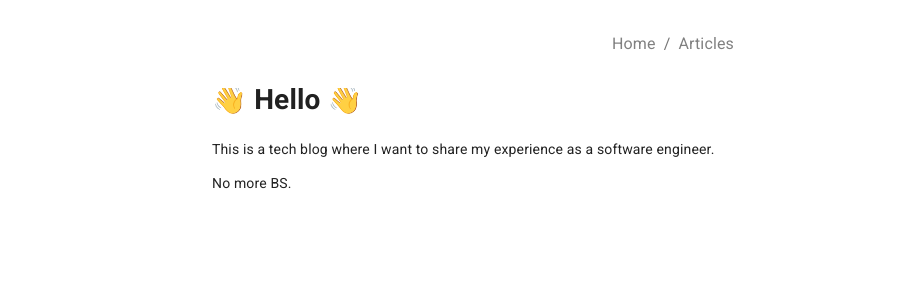
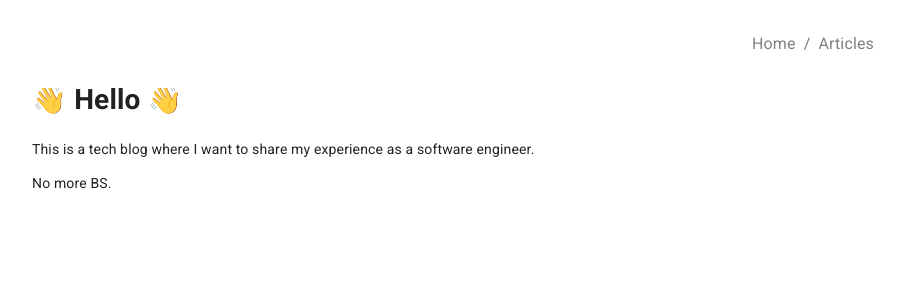
Before and after one commit to jeddl/NextJS-Static-Blog, a Next.js app: page / in a window 1280 px wide. Shown: the top 300 px of the page, without its empty margins (152-1056 px from the left). Built offline with nearby package versions, Linux system fonts and the light colour scheme.

Commit message:
Adjust Container Width

```diff
--- a/src/components/Navbar.tsx
+++ b/src/components/Navbar.tsx
@@ -18,7 +18,7 @@ const Navbar: React.FunctionComponent<Props> = ({ title = "MetaJeDD" }) => {
 			<header>
 				<Box
 					marginTop="2rem"
-					marginLeft="25rem"
+					marginLeft="45rem"
 					marginBottom="2rem"
 					marginRight="5rem"
 				>
--- a/src/components/TopLevelContainer.tsx
+++ b/src/components/TopLevelContainer.tsx
@@ -14,7 +14,7 @@ const TopLevelContainer: React.FunctionComponent<Props> = ({
 				<meta charSet="utf-8" />
 				<meta name="viewport" content="initial-scale=1.0, width=device-width" />
 			</Head>
-			<Container maxWidth="sm">{children}</Container>
+			<Container maxWidth="md">{children}</Container>
 		</>
 	);
 };
```
